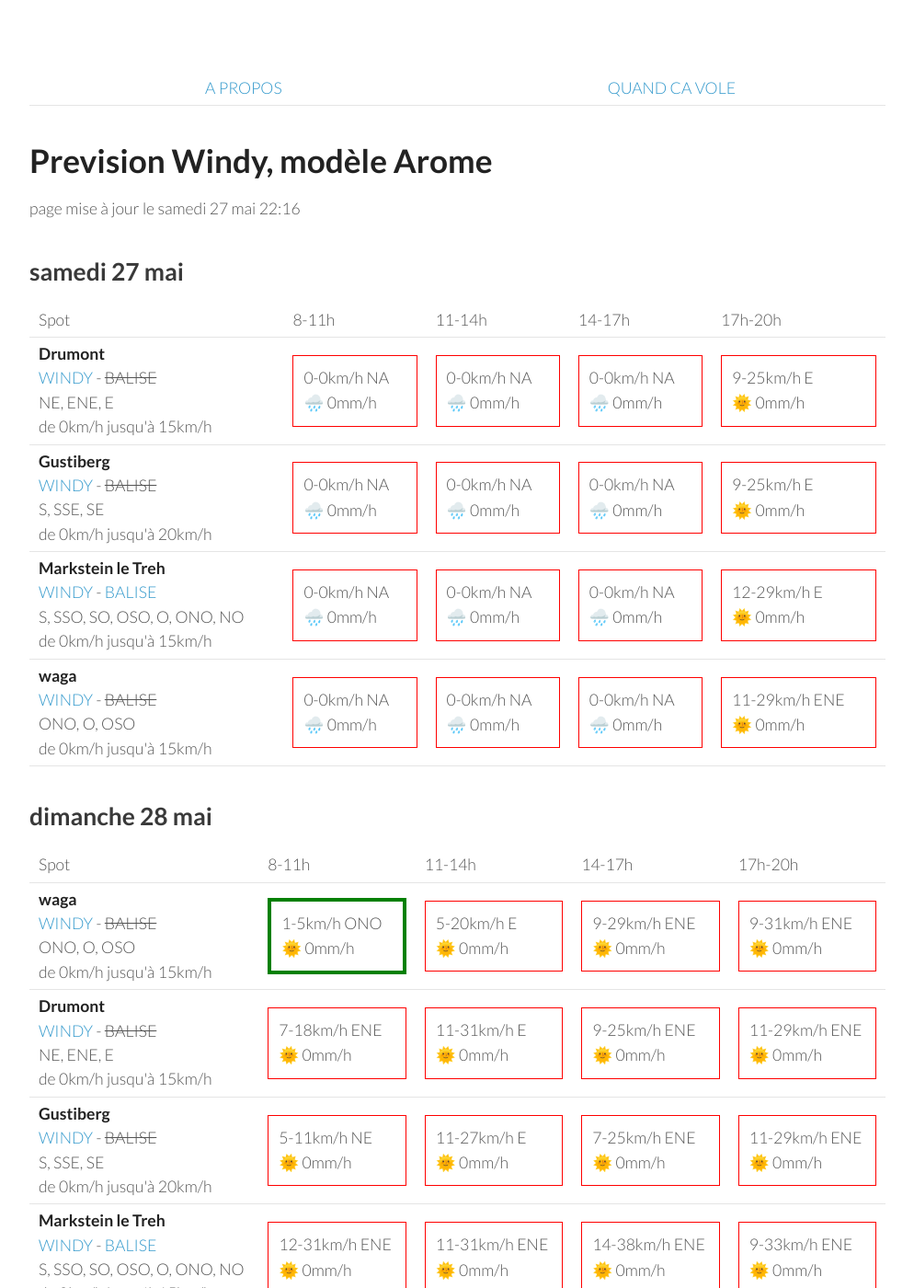
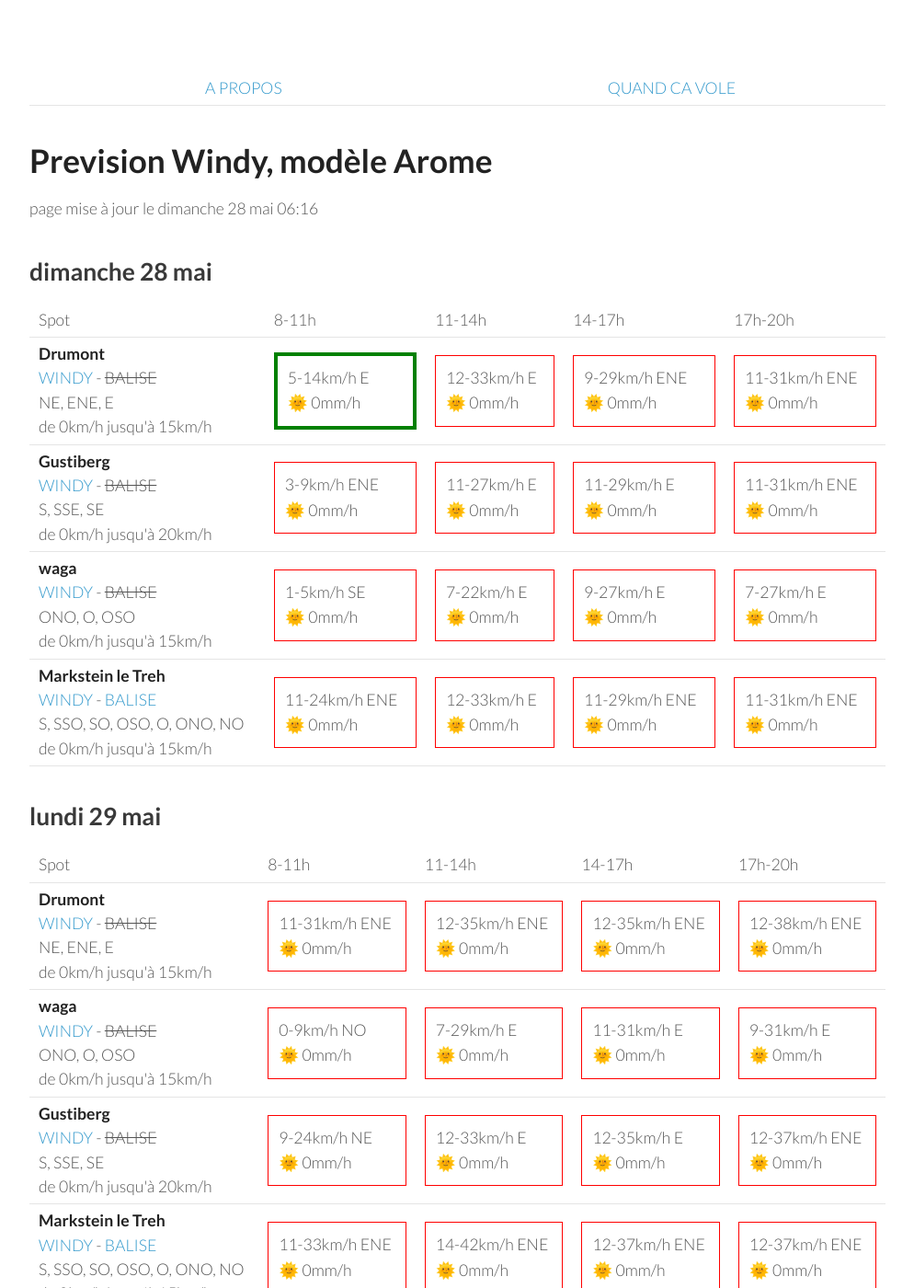
Before and after one commit to parapente-dans-le-nord/parapente-dans-le-nord.github.io, a Jekyll site: the page built from vosges.markdown, in a window 1280 px wide and 1400 px high. Shown: the whole window at 92% size, without its empty margins (26-1020 px from the left). Built offline with Jekyll 4.4.1, drawn with Linux system fonts in a browser that asks for light colours; some of the changed text lies outside the part shown.

Commit message:
update index.markdown

```diff
--- a/vosges.markdown
+++ b/vosges.markdown
@@ -7,9 +7,9 @@ title:  "Tous les spots"
 {: .links}
 
 # Prevision Windy, modèle Arome
-page mise à jour le samedi 27 mai 22:16
+page mise à jour le dimanche 28 mai 06:16
 
-## samedi 27 mai
+## dimanche 28 mai
 
 {::nomarkdown}
 <table>
@@ -24,92 +24,40 @@ page mise à jour le samedi 27 mai 22:16
 <tr>
         <td><strong>Drumont</strong><br><a href="https://windy.com/47.898/6.919?47.687,6.919,9,m:eYYagmG">WINDY</a> - <span class="no-balise"> BALISE </span><br> <span class="vent-favorable">NE, ENE, E</span><br><span class="force-vent">de 0km/h jusqu'à 15km/h</span> </td>
 
-            <td><div class="not-flyable"><p>0-0km/h NA</p><p>🌧️ 0mm/h</p></div></td>
-            <td><div class="not-flyable"><p>0-0km/h NA</p><p>🌧️ 0mm/h</p></div></td>
-            <td><div class="not-flyable"><p>0-0km/h NA</p><p>🌧️ 0mm/h</p></div></td>
-            <td><div class="not-flyable"><p>9-25km/h E</p><p>🌞 0mm/h</p></div></td>
-
-    </tr>
-<tr>
-        <td><strong>Gustiberg</strong><br><a href="https://windy.com/47.894/6.934?47.891,6.934,15,m:eYYagmI">WINDY</a> - <span class="no-balise"> BALISE </span><br> <span class="vent-favorable">S, SSE, SE</span><br><span class="force-vent">de 0km/h jusqu'à 20km/h</span> </td>
-
-            <td><div class="not-flyable"><p>0-0km/h NA</p><p>🌧️ 0mm/h</p></div></td>
-            <td><div class="not-flyable"><p>0-0km/h NA</p><p>🌧️ 0mm/h</p></div></td>
-            <td><div class="not-flyable"><p>0-0km/h NA</p><p>🌧️ 0mm/h</p></div></td>
-            <td><div class="not-flyable"><p>9-25km/h E</p><p>🌞 0mm/h</p></div></td>
-
-    </tr>
-<tr>
-        <td><strong>Markstein le Treh</strong><br><a href="https://windy.com/47.926/7.012?47.505,7.012,8,m:eY1agmQ">WINDY</a> - <span class=""><a href="http://www.balisemeteo.com/balise.php?idBalise=136">BALISE</a> </span><br> <span class="vent-favorable">S, SSO, SO, OSO, O, ONO, NO</span><br><span class="force-vent">de 0km/h jusqu'à 15km/h</span> </td>
-
-            <td><div class="not-flyable"><p>0-0km/h NA</p><p>🌧️ 0mm/h</p></div></td>
-            <td><div class="not-flyable"><p>0-0km/h NA</p><p>🌧️ 0mm/h</p></div></td>
-            <td><div class="not-flyable"><p>0-0km/h NA</p><p>🌧️ 0mm/h</p></div></td>
-            <td><div class="not-flyable"><p>12-29km/h E</p><p>🌞 0mm/h</p></div></td>
-
-    </tr>
-<tr>
-        <td><strong>waga</strong><br><a href="https://windy.com/47.903/6.996?47.900,6.983,15">WINDY</a> - <span class="no-balise"> BALISE </span><br> <span class="vent-favorable">ONO, O, OSO</span><br><span class="force-vent">de 0km/h jusqu'à 15km/h</span> </td>
-
-            <td><div class="not-flyable"><p>0-0km/h NA</p><p>🌧️ 0mm/h</p></div></td>
-            <td><div class="not-flyable"><p>0-0km/h NA</p><p>🌧️ 0mm/h</p></div></td>
-            <td><div class="not-flyable"><p>0-0km/h NA</p><p>🌧️ 0mm/h</p></div></td>
-            <td><div class="not-flyable"><p>11-29km/h ENE</p><p>🌞 0mm/h</p></div></td>
-
-    </tr>
-
-</tbody>
-</table>
-{:/}
-## dimanche 28 mai
-
-{::nomarkdown}
-<table>
-  <tbody>
-    <tr>
-      <td>Spot</td>
-      <td>8-11h</td>
-      <td>11-14h</td>
-      <td>14-17h</td>
-      <td>17h-20h</td>
-    </tr>
-<tr>
-        <td><strong>waga</strong><br><a href="https://windy.com/47.903/6.996?47.900,6.983,15">WINDY</a> - <span class="no-balise"> BALISE </span><br> <span class="vent-favorable">ONO, O, OSO</span><br><span class="force-vent">de 0km/h jusqu'à 15km/h</span> </td>
-
-            <td><div class="flyable"><p>1-5km/h ONO</p><p>🌞 0mm/h</p></div></td>
-            <td><div class="not-flyable"><p>5-20km/h E</p><p>🌞 0mm/h</p></div></td>
+            <td><div class="flyable"><p>5-14km/h E</p><p>🌞 0mm/h</p></div></td>
+            <td><div class="not-flyable"><p>12-33km/h E</p><p>🌞 0mm/h</p></div></td>
             <td><div class="not-flyable"><p>9-29km/h ENE</p><p>🌞 0mm/h</p></div></td>
-            <td><div class="not-flyable"><p>9-31km/h ENE</p><p>🌞 0mm/h</p></div></td>
-
-
-    </tr>
-<tr>
-        <td><strong>Drumont</strong><br><a href="https://windy.com/47.898/6.919?47.687,6.919,9,m:eYYagmG">WINDY</a> - <span class="no-balise"> BALISE </span><br> <span class="vent-favorable">NE, ENE, E</span><br><span class="force-vent">de 0km/h jusqu'à 15km/h</span> </td>
-
-            <td><div class="not-flyable"><p>7-18km/h ENE</p><p>🌞 0mm/h</p></div></td>
-            <td><div class="not-flyable"><p>11-31km/h E</p><p>🌞 0mm/h</p></div></td>
-            <td><div class="not-flyable"><p>9-25km/h ENE</p><p>🌞 0mm/h</p></div></td>
-            <td><div class="not-flyable"><p>11-29km/h ENE</p><p>🌞 0mm/h</p></div></td>
+            <td><div class="not-flyable"><p>11-31km/h ENE</p><p>🌞 0mm/h</p></div></td>
 
 
     </tr>
 <tr>
         <td><strong>Gustiberg</strong><br><a href="https://windy.com/47.894/6.934?47.891,6.934,15,m:eYYagmI">WINDY</a> - <span class="no-balise"> BALISE </span><br> <span class="vent-favorable">S, SSE, SE</span><br><span class="force-vent">de 0km/h jusqu'à 20km/h</span> </td>
 
-            <td><div class="not-flyable"><p>5-11km/h NE</p><p>🌞 0mm/h</p></div></td>
+            <td><div class="not-flyable"><p>3-9km/h ENE</p><p>🌞 0mm/h</p></div></td>
             <td><div class="not-flyable"><p>11-27km/h E</p><p>🌞 0mm/h</p></div></td>
-            <td><div class="not-flyable"><p>7-25km/h ENE</p><p>🌞 0mm/h</p></div></td>
-            <td><div class="not-flyable"><p>11-29km/h ENE</p><p>🌞 0mm/h</p></div></td>
+            <td><div class="not-flyable"><p>11-29km/h E</p><p>🌞 0mm/h</p></div></td>
+            <td><div class="not-flyable"><p>11-31km/h ENE</p><p>🌞 0mm/h</p></div></td>
+
+
+    </tr>
+<tr>
+        <td><strong>waga</strong><br><a href="https://windy.com/47.903/6.996?47.900,6.983,15">WINDY</a> - <span class="no-balise"> BALISE </span><br> <span class="vent-favorable">ONO, O, OSO</span><br><span class="force-vent">de 0km/h jusqu'à 15km/h</span> </td>
+
+            <td><div class="not-flyable"><p>1-5km/h SE</p><p>🌞 0mm/h</p></div></td>
+            <td><div class="not-flyable"><p>7-22km/h E</p><p>🌞 0mm/h</p></div></td>
+            <td><div class="not-flyable"><p>9-27km/h E</p><p>🌞 0mm/h</p></div></td>
+            <td><div class="not-flyable"><p>7-27km/h E</p><p>🌞 0mm/h</p></div></td>
 
 
     </tr>
 <tr>
         <td><strong>Markstein le Treh</strong><br><a href="https://windy.com/47.926/7.012?47.505,7.012,8,m:eY1agmQ">WINDY</a> - <span class=""><a href="http://www.balisemeteo.com/balise.php?idBalise=136">BALISE</a> </span><br> <span class="vent-favorable">S, SSO, SO, OSO, O, ONO, NO</span><br><span class="force-vent">de 0km/h jusqu'à 15km/h</span> </td>
 
-            <td><div class="not-flyable"><p>12-31km/h ENE</p><p>🌞 0mm/h</p></div></td>
+            <td><div class="not-flyable"><p>11-24km/h ENE</p><p>🌞 0mm/h</p></div></td>
+            <td><div class="not-flyable"><p>12-33km/h E</p><p>🌞 0mm/h</p></div></td>
+            <td><div class="not-flyable"><p>11-29km/h ENE</p><p>🌞 0mm/h</p></div></td>
             <td><div class="not-flyable"><p>11-31km/h ENE</p><p>🌞 0mm/h</p></div></td>
-            <td><div class="not-flyable"><p>14-38km/h ENE</p><p>🌞 0mm/h</p></div></td>
-            <td><div class="not-flyable"><p>9-33km/h ENE</p><p>🌞 0mm/h</p></div></td>
 
 
     </tr>
@@ -132,40 +80,40 @@ page mise à jour le samedi 27 mai 22:16
 <tr>
         <td><strong>Drumont</strong><br><a href="https://windy.com/47.898/6.919?47.687,6.919,9,m:eYYagmG">WINDY</a> - <span class="no-balise"> BALISE </span><br> <span class="vent-favorable">NE, ENE, E</span><br><span class="force-vent">de 0km/h jusqu'à 15km/h</span> </td>
 
-            <td><div class="not-flyable"><p>11-25km/h E</p><p>🌞 0mm/h</p></div></td>
-            <td><div class="not-flyable"><p>16-42km/h ENE</p><p>🌞 0mm/h</p></div></td>
-            <td><div class="not-flyable"><p>16-44km/h ENE</p><p>🌞 0mm/h</p></div></td>
-            <td><div class="not-flyable"><p>18-46km/h NE</p><p>🌞 0mm/h</p></div></td>
+            <td><div class="not-flyable"><p>11-31km/h ENE</p><p>🌞 0mm/h</p></div></td>
+            <td><div class="not-flyable"><p>12-35km/h ENE</p><p>🌞 0mm/h</p></div></td>
+            <td><div class="not-flyable"><p>12-35km/h ENE</p><p>🌞 0mm/h</p></div></td>
+            <td><div class="not-flyable"><p>12-38km/h ENE</p><p>🌞 0mm/h</p></div></td>
 
 
     </tr>
 <tr>
         <td><strong>waga</strong><br><a href="https://windy.com/47.903/6.996?47.900,6.983,15">WINDY</a> - <span class="no-balise"> BALISE </span><br> <span class="vent-favorable">ONO, O, OSO</span><br><span class="force-vent">de 0km/h jusqu'à 15km/h</span> </td>
 
-            <td><div class="not-flyable"><p>1-14km/h SE</p><p>🌞 0mm/h</p></div></td>
-            <td><div class="not-flyable"><p>16-48km/h ENE</p><p>🌞 0mm/h</p></div></td>
-            <td><div class="not-flyable"><p>16-50km/h ENE</p><p>🌞 0mm/h</p></div></td>
-            <td><div class="not-flyable"><p>18-51km/h NE</p><p>🌞 0mm/h</p></div></td>
+            <td><div class="not-flyable"><p>0-9km/h NO</p><p>🌞 0mm/h</p></div></td>
+            <td><div class="not-flyable"><p>7-29km/h E</p><p>🌞 0mm/h</p></div></td>
+            <td><div class="not-flyable"><p>11-31km/h E</p><p>🌞 0mm/h</p></div></td>
+            <td><div class="not-flyable"><p>9-31km/h E</p><p>🌞 0mm/h</p></div></td>
 
 
     </tr>
 <tr>
         <td><strong>Gustiberg</strong><br><a href="https://windy.com/47.894/6.934?47.891,6.934,15,m:eYYagmI">WINDY</a> - <span class="no-balise"> BALISE </span><br> <span class="vent-favorable">S, SSE, SE</span><br><span class="force-vent">de 0km/h jusqu'à 20km/h</span> </td>
 
-            <td><div class="not-flyable"><p>7-18km/h E</p><p>🌞 0mm/h</p></div></td>
-            <td><div class="not-flyable"><p>16-44km/h ENE</p><p>🌞 0mm/h</p></div></td>
-            <td><div class="not-flyable"><p>16-44km/h ENE</p><p>🌞 0mm/h</p></div></td>
-            <td><div class="not-flyable"><p>18-48km/h NE</p><p>🌞 0mm/h</p></div></td>
+            <td><div class="not-flyable"><p>9-24km/h NE</p><p>🌞 0mm/h</p></div></td>
+            <td><div class="not-flyable"><p>12-33km/h E</p><p>🌞 0mm/h</p></div></td>
+            <td><div class="not-flyable"><p>12-35km/h E</p><p>🌞 0mm/h</p></div></td>
+            <td><div class="not-flyable"><p>12-37km/h ENE</p><p>🌞 0mm/h</p></div></td>
 
 
     </tr>
 <tr>
         <td><strong>Markstein le Treh</strong><br><a href="https://windy.com/47.926/7.012?47.505,7.012,8,m:eY1agmQ">WINDY</a> - <span class=""><a href="http://www.balisemeteo.com/balise.php?idBalise=136">BALISE</a> </span><br> <span class="vent-favorable">S, SSO, SO, OSO, O, ONO, NO</span><br><span class="force-vent">de 0km/h jusqu'à 15km/h</span> </td>
 
-            <td><div class="not-flyable"><p>18-46km/h ENE</p><p>🌞 0mm/h</p></div></td>
-            <td><div class="not-flyable"><p>16-48km/h ENE</p><p>🌞 0mm/h</p></div></td>
-            <td><div class="not-flyable"><p>16-50km/h ENE</p><p>🌞 0mm/h</p></div></td>
-            <td><div class="not-flyable"><p>18-51km/h NE</p><p>🌞 0mm/h</p></div></td>
+            <td><div class="not-flyable"><p>11-33km/h ENE</p><p>🌞 0mm/h</p></div></td>
+            <td><div class="not-flyable"><p>14-42km/h ENE</p><p>🌞 0mm/h</p></div></td>
+            <td><div class="not-flyable"><p>12-37km/h ENE</p><p>🌞 0mm/h</p></div></td>
+            <td><div class="not-flyable"><p>12-37km/h ENE</p><p>🌞 0mm/h</p></div></td>
 
 
     </tr>
@@ -189,29 +137,29 @@ page mise à jour le samedi 27 mai 22:16
         <td><strong>Drumont</strong><br><a href="https://windy.com/47.898/6.919?47.687,6.919,9,m:eYYagmG">WINDY</a> - <span class="no-balise"> BALISE </span><br> <span class="vent-favorable">NE, ENE, E</span><br><span class="force-vent">de 0km/h jusqu'à 15km/h</span> </td>
 
             <td><div class="not-flyable"><p>9-31km/h NE</p><p>🌞 0mm/h</p></div></td>
-            <td><div class="not-flyable"><p>12-33km/h ENE</p><p>🌞 0mm/h</p></div></td>
+            <td><div class="not-flyable"><p>11-33km/h ENE</p><p>🌞 0mm/h</p></div></td>
             <td><div class="not-flyable"><p>12-37km/h ENE</p><p>🌞 0mm/h</p></div></td>
-            <td><div class="not-flyable"><p>14-38km/h NE</p><p>🌞 0mm/h</p></div></td>
+            <td><div class="not-flyable"><p>14-37km/h NE</p><p>🌞 0mm/h</p></div></td>
 
 
     </tr>
 <tr>
         <td><strong>Markstein le Treh</strong><br><a href="https://windy.com/47.926/7.012?47.505,7.012,8,m:eY1agmQ">WINDY</a> - <span class=""><a href="http://www.balisemeteo.com/balise.php?idBalise=136">BALISE</a> </span><br> <span class="vent-favorable">S, SSO, SO, OSO, O, ONO, NO</span><br><span class="force-vent">de 0km/h jusqu'à 15km/h</span> </td>
 
-            <td><div class="not-flyable"><p>9-33km/h NNE</p><p>🌞 0mm/h</p></div></td>
-            <td><div class="not-flyable"><p>12-37km/h NE</p><p>🌞 0mm/h</p></div></td>
-            <td><div class="not-flyable"><p>14-40km/h NE</p><p>🌞 0mm/h</p></div></td>
-            <td><div class="not-flyable"><p>16-44km/h NE</p><p>🌞 0mm/h</p></div></td>
+            <td><div class="not-flyable"><p>9-33km/h NE</p><p>🌞 0mm/h</p></div></td>
+            <td><div class="not-flyable"><p>12-38km/h NE</p><p>🌞 0mm/h</p></div></td>
+            <td><div class="not-flyable"><p>12-40km/h NE</p><p>🌞 0mm/h</p></div></td>
+            <td><div class="not-flyable"><p>14-42km/h NE</p><p>🌞 0mm/h</p></div></td>
 
 
     </tr>
 <tr>
         <td><strong>waga</strong><br><a href="https://windy.com/47.903/6.996?47.900,6.983,15">WINDY</a> - <span class="no-balise"> BALISE </span><br> <span class="vent-favorable">ONO, O, OSO</span><br><span class="force-vent">de 0km/h jusqu'à 15km/h</span> </td>
 
-            <td><div class="not-flyable"><p>9-33km/h NNE</p><p>🌞 0mm/h</p></div></td>
-            <td><div class="not-flyable"><p>12-37km/h NE</p><p>🌞 0mm/h</p></div></td>
-            <td><div class="not-flyable"><p>14-40km/h NE</p><p>🌞 0mm/h</p></div></td>
-            <td><div class="not-flyable"><p>16-44km/h NE</p><p>🌞 0mm/h</p></div></td>
+            <td><div class="not-flyable"><p>9-33km/h NE</p><p>🌞 0mm/h</p></div></td>
+            <td><div class="not-flyable"><p>12-38km/h NE</p><p>🌞 0mm/h</p></div></td>
+            <td><div class="not-flyable"><p>12-40km/h NE</p><p>🌞 0mm/h</p></div></td>
+            <td><div class="not-flyable"><p>14-42km/h NE</p><p>🌞 0mm/h</p></div></td>
 
 
     </tr>
@@ -220,7 +168,7 @@ page mise à jour le samedi 27 mai 22:16
 
             <td><div class="not-flyable"><p>9-31km/h NE</p><p>🌞 0mm/h</p></div></td>
             <td><div class="not-flyable"><p>12-35km/h ENE</p><p>🌞 0mm/h</p></div></td>
-            <td><div class="not-flyable"><p>12-38km/h ENE</p><p>🌞 0mm/h</p></div></td>
+            <td><div class="not-flyable"><p>12-37km/h ENE</p><p>🌞 0mm/h</p></div></td>
             <td><div class="not-flyable"><p>14-38km/h NE</p><p>🌞 0mm/h</p></div></td>
 
 
@@ -245,7 +193,7 @@ page mise à jour le samedi 27 mai 22:16
         <td><strong>Drumont</strong><br><a href="https://windy.com/47.898/6.919?47.687,6.919,9,m:eYYagmG">WINDY</a> - <span class="no-balise"> BALISE </span><br> <span class="vent-favorable">NE, ENE, E</span><br><span class="force-vent">de 0km/h jusqu'à 15km/h</span> </td>
 
             <td><div class="not-flyable"><p>12-37km/h ENE</p><p>🌞 0mm/h</p></div></td>
-            <td><div class="not-flyable"><p>16-44km/h ENE</p><p>🌞 0mm/h</p></div></td>
+            <td><div class="not-flyable"><p>18-46km/h ENE</p><p>🌞 0mm/h</p></div></td>
             <td><div class="not-flyable"><p>18-46km/h ENE</p><p>🌞 0mm/h</p></div></td>
             <td><div class="not-flyable"><p>18-48km/h ENE</p><p>🌞 0mm/h</p></div></td>
 
@@ -254,8 +202,8 @@ page mise à jour le samedi 27 mai 22:16
 <tr>
         <td><strong>Markstein le Treh</strong><br><a href="https://windy.com/47.926/7.012?47.505,7.012,8,m:eY1agmQ">WINDY</a> - <span class=""><a href="http://www.balisemeteo.com/balise.php?idBalise=136">BALISE</a> </span><br> <span class="vent-favorable">S, SSO, SO, OSO, O, ONO, NO</span><br><span class="force-vent">de 0km/h jusqu'à 15km/h</span> </td>
 
-            <td><div class="not-flyable"><p>12-40km/h NE</p><p>🌞 0mm/h</p></div></td>
-            <td><div class="not-flyable"><p>16-48km/h ENE</p><p>🌞 0mm/h</p></div></td>
+            <td><div class="not-flyable"><p>12-42km/h NE</p><p>🌞 0mm/h</p></div></td>
+            <td><div class="not-flyable"><p>16-50km/h ENE</p><p>🌞 0mm/h</p></div></td>
             <td><div class="not-flyable"><p>18-51km/h NE</p><p>🌞 0mm/h</p></div></td>
             <td><div class="not-flyable"><p>18-53km/h ENE</p><p>🌞 0mm/h</p></div></td>
 
@@ -264,8 +212,8 @@ page mise à jour le samedi 27 mai 22:16
 <tr>
         <td><strong>waga</strong><br><a href="https://windy.com/47.903/6.996?47.900,6.983,15">WINDY</a> - <span class="no-balise"> BALISE </span><br> <span class="vent-favorable">ONO, O, OSO</span><br><span class="force-vent">de 0km/h jusqu'à 15km/h</span> </td>
 
-            <td><div class="not-flyable"><p>12-40km/h NE</p><p>🌞 0mm/h</p></div></td>
-            <td><div class="not-flyable"><p>16-48km/h ENE</p><p>🌞 0mm/h</p></div></td>
+            <td><div class="not-flyable"><p>12-42km/h NE</p><p>🌞 0mm/h</p></div></td>
+            <td><div class="not-flyable"><p>16-51km/h ENE</p><p>🌞 0mm/h</p></div></td>
             <td><div class="not-flyable"><p>18-51km/h ENE</p><p>🌞 0mm/h</p></div></td>
             <td><div class="not-flyable"><p>18-53km/h ENE</p><p>🌞 0mm/h</p></div></td>
 
@@ -274,8 +222,8 @@ page mise à jour le samedi 27 mai 22:16
 <tr>
         <td><strong>Gustiberg</strong><br><a href="https://windy.com/47.894/6.934?47.891,6.934,15,m:eYYagmI">WINDY</a> - <span class="no-balise"> BALISE </span><br> <span class="vent-favorable">S, SSE, SE</span><br><span class="force-vent">de 0km/h jusqu'à 20km/h</span> </td>
 
-            <td><div class="not-flyable"><p>12-37km/h ENE</p><p>🌞 0mm/h</p></div></td>
-            <td><div class="not-flyable"><p>16-46km/h ENE</p><p>🌞 0mm/h</p></div></td>
+            <td><div class="not-flyable"><p>12-38km/h ENE</p><p>🌞 0mm/h</p></div></td>
+            <td><div class="not-flyable"><p>16-48km/h ENE</p><p>🌞 0mm/h</p></div></td>
             <td><div class="not-flyable"><p>18-48km/h ENE</p><p>🌞 0mm/h</p></div></td>
             <td><div class="not-flyable"><p>18-50km/h ENE</p><p>🌞 0mm/h</p></div></td>
 
```
